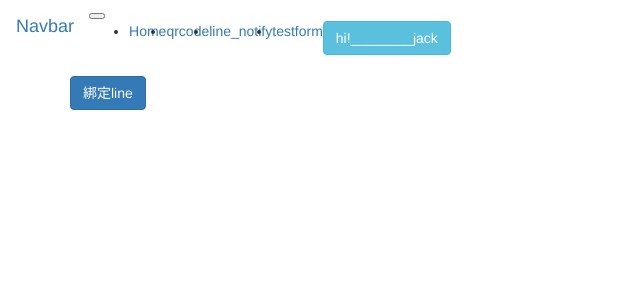
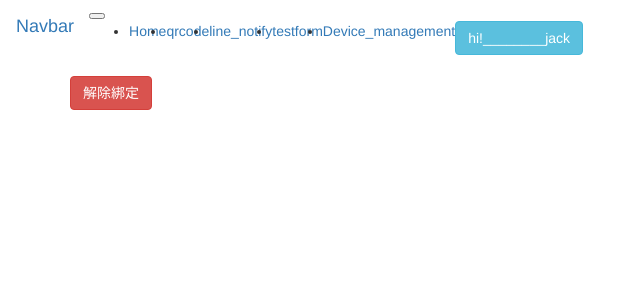
Before and after one commit to bo-han-kao/flask_login, a Flask app: page /line_notify in a window 1280 px wide. Shown: the top 300 px of the page, without its empty margins (0-640 px from the left). Run offline with Flask 2, Linux system fonts and the light colour scheme; a user stored in the database is signed in; data comes from the database, SQL or seed files in the repository; some libraries are stand-ins or nearby versions.

Commit message:
取database資料list

```diff
--- a/app/routes.py
+++ b/app/routes.py
@@ -1,14 +1,22 @@
-from pickle import FALSE
-from flask import Flask, flash,render_template,request,redirect,url_for,session
+from array import array
+from tkinter import N
+from flask import Flask, flash,render_template,request,redirect,url_for,session as flask_session
 from urllib.parse import parse_qs
 import urllib.parse as urlparse
 
-from sqlalchemy import true
+from sqlalchemy import join,text
+from sqlalchemy.sql import select
+
 from app import app,bcrypt,db
 import requests
 # from forms import RegisterForm
-from models import User
+from models import User,Notify_status
 import json
+
+
+
+
+
 
 @app.route('/')
 def index():
@@ -38,7 +46,7 @@
         # 判斷帳號密碼是否輸入正確
         if user and bcrypt.check_password_hash(user.password,password):
             print('登入成功',user.username)
-            session['user'] = user.username
+            flask_session['user'] = user.username
             return redirect(url_for('user'))
         else:
             print('登入失敗')
@@ -49,15 +57,15 @@
 
 @app.route('/user')
 def user():
-    if "user" in session:
-        user=session['user']
+    if "user" in flask_session:
+        user=flask_session['user']
         return render_template('user.html',user=user)
     else:
         return render_template('login.html')
 
 @app.route('/logout')
 def logout():
-    session.pop('user',None)
+    flask_session.pop('user',None)
     return redirect(url_for('login'))
 
 #待修改
@@ -100,7 +108,7 @@
 
 @app.route('/line_notify',methods=['POST','GET'])
 def line_notify():
-    tokenState=User.query.filter(User.username==session['user']).first().NotifyToken
+    tokenState=User.query.filter(User.username==flask_session['user']).first().NotifyToken
     print(tokenState)
 
     return render_template('line_notify.html',tokenState=str(tokenState))
@@ -122,7 +130,7 @@
     user_token = requests.post("https://notify-bot.line.me/oauth/token", data=body)
     user_token=str(user_token.json()["access_token"])
     print('使用者token:'+user_token)
-    User.query.filter_by(username=session['user']).update({'NotifyToken':user_token})
+    User.query.filter_by(username=flask_session['user']).update({'NotifyToken':user_token})
     db.session.commit()
     headers = {
     "Authorization": "Bearer "+user_token,
@@ -140,7 +148,7 @@
 
 @app.route('/line_notify_test',methods=['POST','GET'])
 def line_notify_test():
-    user_token=User.query.filter(User.username==session['user']).first().NotifyToken
+    user_token=User.query.filter(User.username==flask_session['user']).first().NotifyToken
     headers = {
         "Authorization": "Bearer "+user_token,
         "Content-Type": "application/x-www-form-urlencoded"
@@ -151,12 +159,12 @@
     if line_tokenState=='ok':
         # 解除line端token api
         msg=requests.post("https://notify-api.line.me/api/revoke", headers=headers)
-        User.query.filter_by(username=session['user']).update({'NotifyToken':'None'})
+        User.query.filter_by(username=flask_session['user']).update({'NotifyToken':'None'})
         db.session.commit()
         print(msg.json()["message"])
         return redirect(url_for('line_notify'))
     else:
-        User.query.filter_by(username=session['user']).update({'NotifyToken':'None'})
+        User.query.filter_by(username=flask_session['user']).update({'NotifyToken':'None'})
         db.session.commit()
         return redirect(url_for('line_notify'))
 
@@ -165,7 +173,7 @@
     if request.method == 'POST':
         G1_mac=request.form['mac']
         ip=request.form['ip']
-        User.query.filter_by(username=session['user']).update({'G1_mac':G1_mac,'ip':ip})
+        User.query.filter_by(username=flask_session['user']).update({'G1_mac':G1_mac,'ip':ip})
         db.session.commit()
     return render_template('testform.html')
 
@@ -173,3 +181,23 @@
 @app.route('/html5_qrcode',methods=['GET'])
 def html5_qrcode():
     return render_template('html5_qrcode.html')
+
+
+@app.route('/Device_management',methods=['GET'])
+def Device_management():
+    array=[]
+    # j=User.query.join(Notify_status,User.Line_uuid==Notify_status.Line_uuid)
+    result =db.session.query(User.username,Notify_status.Device_Mac,Notify_status.Device_status).filter(User.username==flask_session['user']).filter(User.Line_uuid==Notify_status.Line_uuid).all()
+    # for row in db.session.execute(stmt):
+    #     print(f"{row.User.username} {row.Address.Device_Mac}")
+    print (result[0][1])
+    for i in range (len(result)):
+        Device_Mac=result[i][1]
+        Device_status=result[i][2]
+        data={'Device_Mac':Device_Mac,'Device_status':Device_status}
+        array.append(data)
+    print(type(json.dumps(array)))
+
+
+
+    return render_template('Device_management.html')
--- a/app/static/js/line_notify.js
+++ b/app/static/js/line_notify.js
@@ -1,5 +1,5 @@
-var line_bind_btn=document.getElementById("line_bind1")
-var url_domain=window.location.host
 
-line_bind_btn.setAttribute('href','https://notify-bot.line.me/oauth/authorize?response_type=code&client_id=damgGNEOW7TW6vBtxoCWtt&redirect_uri=http://'+url_domain+'/line_notify_bind&scope=notify&state=NO_STATE')
+var line_bind_btn = document.getElementById("line_bind1")
+var url_domain = window.location.host
 console.log(url_domain)
+line_bind_btn.setAttribute('href', 'https://notify-bot.line.me/oauth/authorize?response_type=code&client_id=damgGNEOW7TW6vBtxoCWtt&redirect_uri=http://' + url_domain + '/line_notify_bind&scope=notify&state=NO_STATE')
--- a/app/templates/navbar.html
+++ b/app/templates/navbar.html
@@ -22,6 +22,10 @@
             <li class="nav-item {%if request.endpoint == 'testform'%}active{% endif %}">
                 <a class="nav-link" href="{{url_for('testform')}}">testform</a>
             </li>
+
+            <li class="nav-item {%if request.endpoint == 'Device_management'%}active{% endif %}">
+                <a class="nav-link" href="{{url_for('Device_management')}}">Device_management</a>
+            </li>
             {%endif%}
         </ul>
 
--- a/models.py
+++ b/models.py
@@ -7,10 +7,10 @@
     email = db.Column(db.String(120), nullable=True)
     NotifyToken = db.Column(db.String(120), nullable=True)
     Line_uuid = db.Column(db.String(120), nullable=True, primary_key=True)
-    ip = db.Column(db.String(120), nullable=True)
+    mqtt_dongle_id = db.Column(db.String(120), nullable=True)
     G1_mac = db.Column(db.String(120), nullable=True)
 
-    children = db.relationship('Notify_status',back_populates="parent")
+    children = db.relationship('Notify_status',back_populates="parent",cascade="all, delete-orphan")
     def __repr__(self):
         return '{username=%s,email=%s,NotifyToken=%s}' % (
             self.username,
```
Also changed, not shown: app/templates/Device_management.html (added, +7 -0 lines), app.db, 1 other file.
